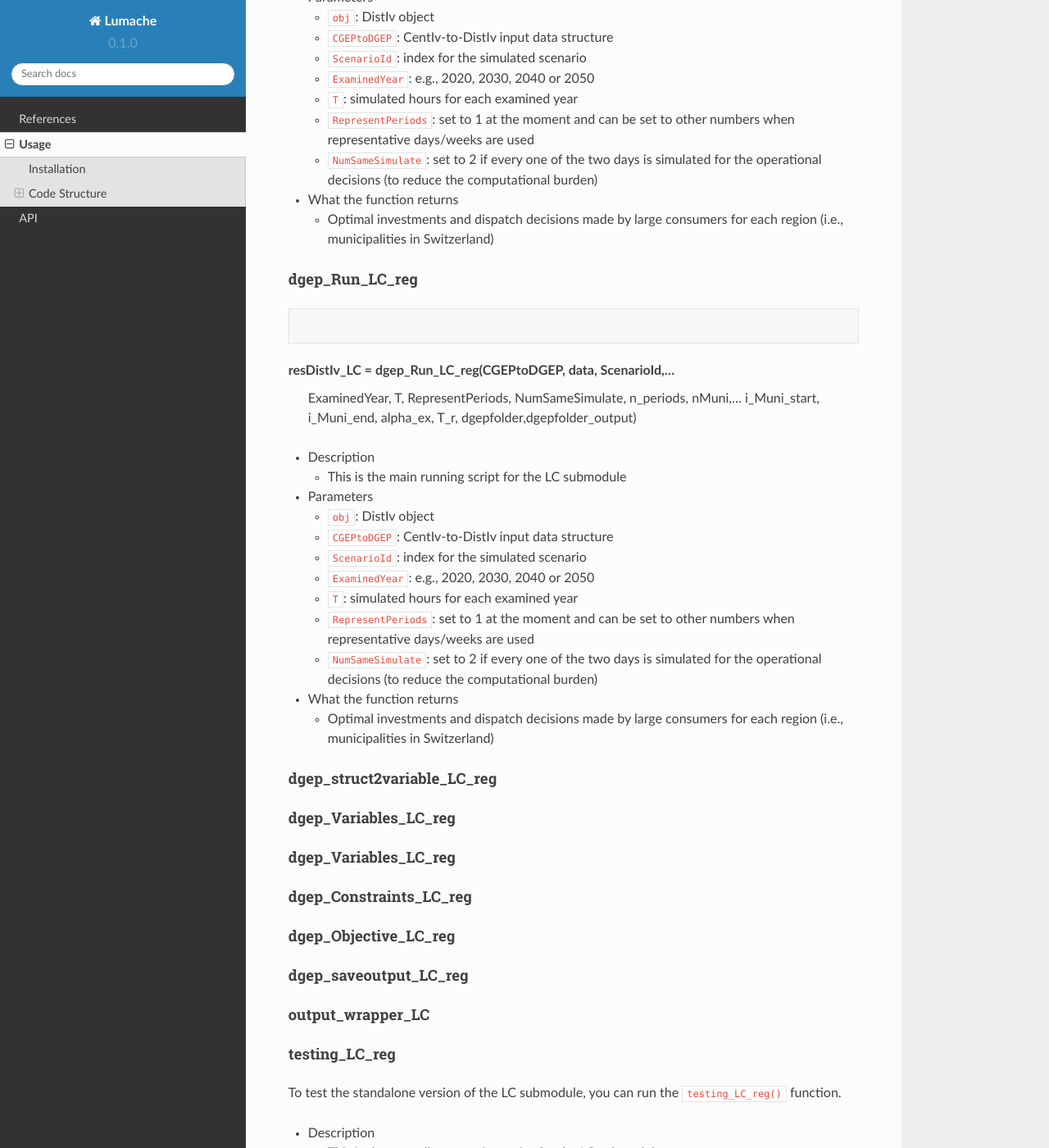
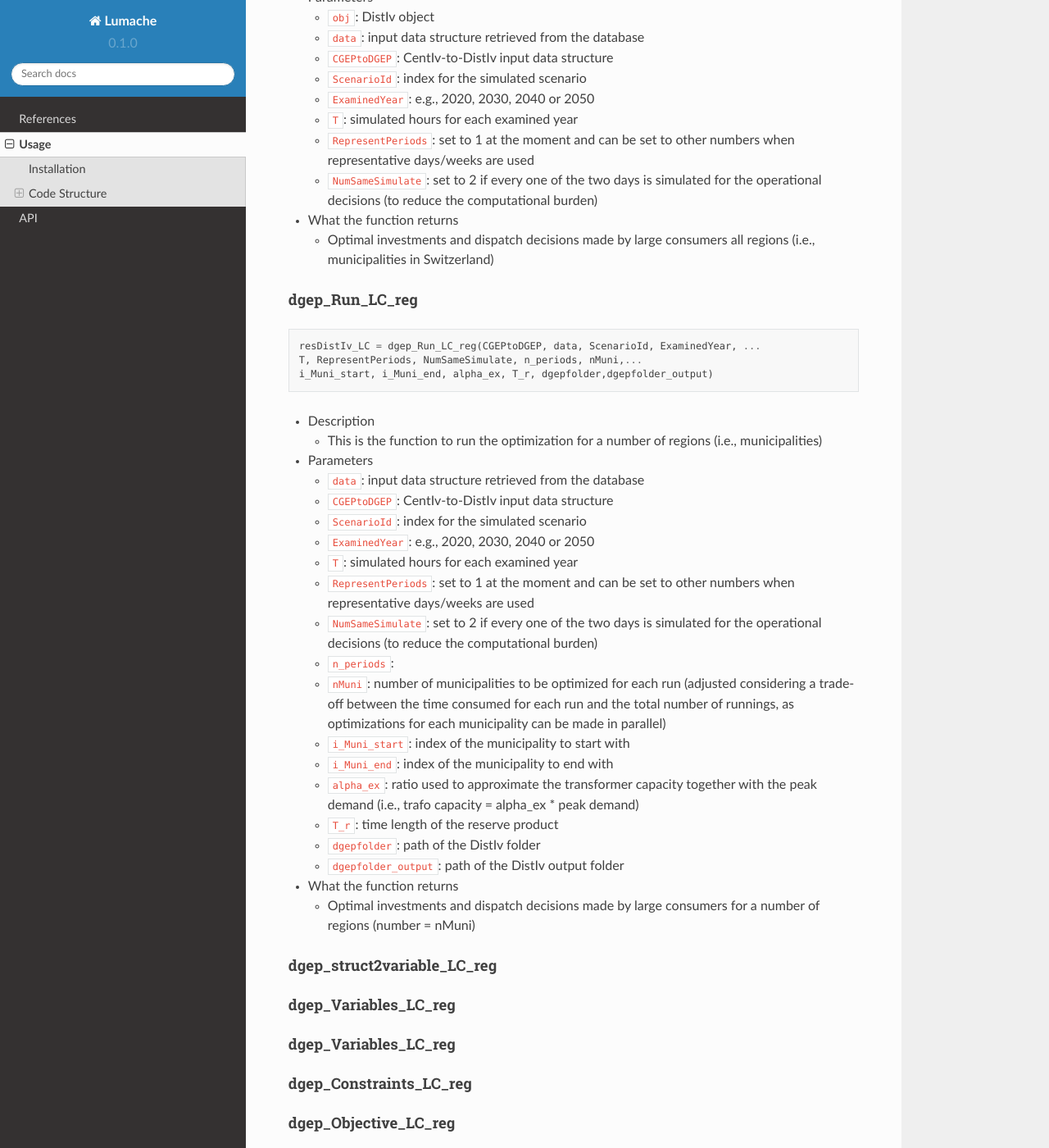
Before and after one commit to xuejiaohan/Nexuse_distiv_doc, a Sphinx documentation site: the page built from docs/source/usage.rst, in a window 1280 px wide and 1400 px high, scrolled down 1430 px. Shown: the whole window at 82% size. Built offline with Sphinx 7.4.7 and the Read the Docs theme 2.0.0, drawn with Linux system fonts in a browser that asks for light colours; pages that are not in the unit, such as notebooks, are missing from menus.

Commit message:
Update usage.rst

```diff
--- a/docs/source/usage.rst
+++ b/docs/source/usage.rst
@@ -93,6 +93,7 @@ dgep_run_LC
 * Parameters
 
   * ``obj``: DistIv object
+  * ``data``: input data structure retrieved from the database
   * ``CGEPtoDGEP``: CentIv-to-DistIv input data structure
   * ``ScenarioId``: index for the simulated scenario
   * ``ExaminedYear``: e.g., 2020, 2030, 2040 or 2050
@@ -103,7 +104,7 @@ dgep_run_LC
 
 * What the function returns
 
-  * Optimal investments and dispatch decisions made by large consumers for each region (i.e., municipalities in Switzerland)
+  * Optimal investments and dispatch decisions made by large consumers all regions (i.e., municipalities in Switzerland)
 
 
 
@@ -114,30 +115,36 @@ dgep_Run_LC_reg
 
 .. code-block::
 
-resDistIv_LC = dgep_Run_LC_reg(CGEPtoDGEP, data, ScenarioId,...
- ExaminedYear, T, RepresentPeriods, NumSameSimulate, n_periods, nMuni,...
- i_Muni_start, i_Muni_end, alpha_ex, T_r, dgepfolder,dgepfolder_output)
+   resDistIv_LC = dgep_Run_LC_reg(CGEPtoDGEP, data, ScenarioId, ExaminedYear, ...
+   T, RepresentPeriods, NumSameSimulate, n_periods, nMuni,...
+   i_Muni_start, i_Muni_end, alpha_ex, T_r, dgepfolder,dgepfolder_output)
 
 * Description
 
-  * This is the main running script for the LC submodule
+  * This is the function to run the optimization for a number of regions (i.e., municipalities)
 
 * Parameters
 
-  * ``obj``: DistIv object
+  * ``data``: input data structure retrieved from the database
   * ``CGEPtoDGEP``: CentIv-to-DistIv input data structure
   * ``ScenarioId``: index for the simulated scenario
   * ``ExaminedYear``: e.g., 2020, 2030, 2040 or 2050
   * ``T``: simulated hours for each examined year
   * ``RepresentPeriods``: set to 1 at the moment and can be set to other numbers when representative days/weeks are used
   * ``NumSameSimulate``: set to 2 if every one of the two days is simulated for the operational decisions (to reduce the computational burden)
+  * ``n_periods``:
+  * ``nMuni``: number of municipalities to be optimized for each run (adjusted considering a trade-off between the time consumed for each run and the total number of runnings, as optimizations for each municipality can be made in parallel)
+  * ``i_Muni_start``: index of the municipality to start with
+  * ``i_Muni_end``: index of the municipality to end with
+  * ``alpha_ex``: ratio used to approximate the transformer capacity together with the peak demand (i.e., trafo capacity = alpha_ex * peak demand)
+  * ``T_r``: time length of the reserve product
+  * ``dgepfolder``: path of the DistIv folder
+  * ``dgepfolder_output``: path of the DistIv output folder
 
 
 * What the function returns
 
-  * Optimal investments and dispatch decisions made by large consumers for each region (i.e., municipalities in Switzerland)
-
-
+  * Optimal investments and dispatch decisions made by large consumers for a number of regions (number = nMuni)
 
 
 
```
